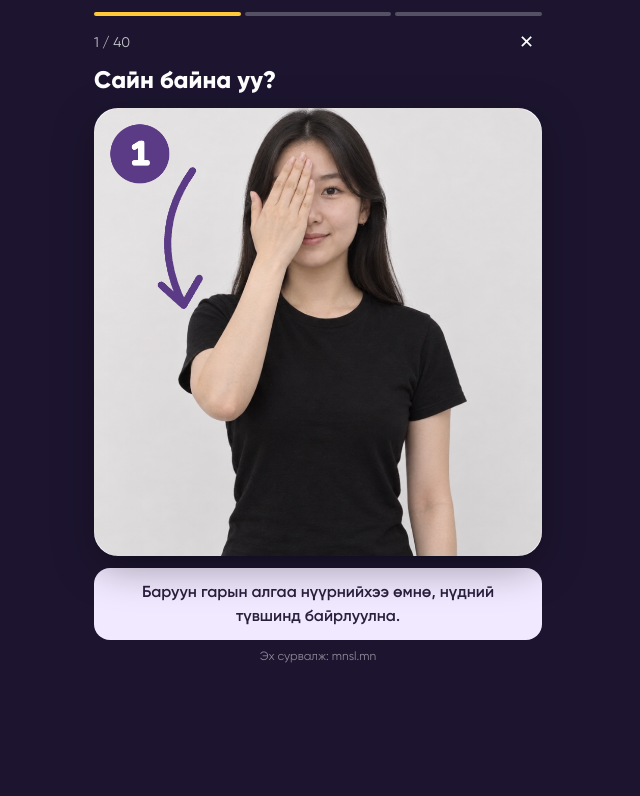
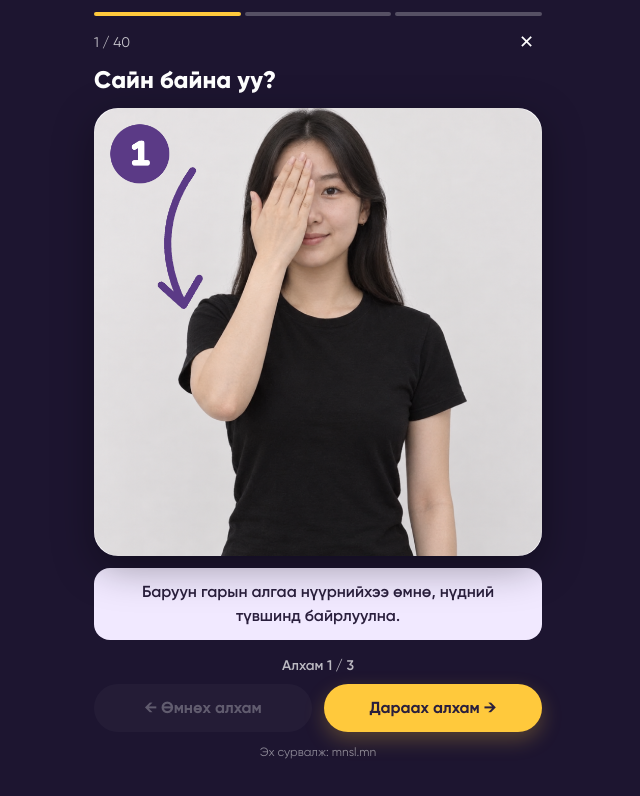
Before and after one commit to erdembileg-e/bridgenum, a Next.js app: page /sentence/sain-baina-uu in a window 1280 px wide. Shown: the top 796 px of the page, without its empty margins (322-962 px from the left). Built offline with nearby package versions, Linux system fonts and the light colour scheme; no server answers.

Commit message:
feat: visible previous/next step buttons in the sign viewer
Co-Authored-By: Claude Opus 5.5 <noreply@anthropic.com>

```diff
--- a/components/StoryViewer.tsx
+++ b/components/StoryViewer.tsx
@@ -150,7 +150,30 @@ function StoryPlayer({ sign, position, count, nextHref, prevHref, closeHref }: P
         <p className="mt-3 rounded-2xl bg-primary-light px-4 py-3 text-center font-semibold text-ink">
           {step.caption}
         </p>
-        <p className="mt-2 text-center text-xs text-white/50">Эх сурвалж: mnsl.mn</p>
+        <p className="mt-4 text-center text-sm font-semibold text-white/70">
+          Алхам {index + 1} / {steps.length}
+        </p>
+        <div className="mt-2 flex items-center gap-3">
+          <button
+            type="button"
+            onClick={() => go(-1)}
+            disabled={index === 0 && prevHref === null}
+            className="flex-1 whitespace-nowrap rounded-full bg-white/10 px-3 py-3 text-sm font-bold sm:text-base text-white transition hover:bg-white/20 disabled:opacity-30"
+          >
+            <span aria-hidden>← </span>
+            {index === 0 && prevHref ? "Өмнөх өгүүлбэр" : "Өмнөх алхам"}
+          </button>
+          <button
+            type="button"
+            onClick={() => go(1)}
+            disabled={finished}
+            className="flex-1 whitespace-nowrap rounded-full bg-sun px-3 py-3 text-sm font-bold sm:text-base text-ink shadow-[0_8px_20px_rgba(255,201,60,0.25)] transition hover:brightness-105 disabled:opacity-30"
+          >
+            {nextStep ? "Дараах алхам" : nextHref ? "Дараагийн өгүүлбэр" : "Дуусгах"}
+            <span aria-hidden> →</span>
+          </button>
+        </div>
+        <p className="mt-3 text-center text-xs text-white/50">Эх сурвалж: mnsl.mn</p>
 
         {finished && (
           <Link
```
Also changed, not shown: 1 other file (tests, documents, lock files or other folders).
